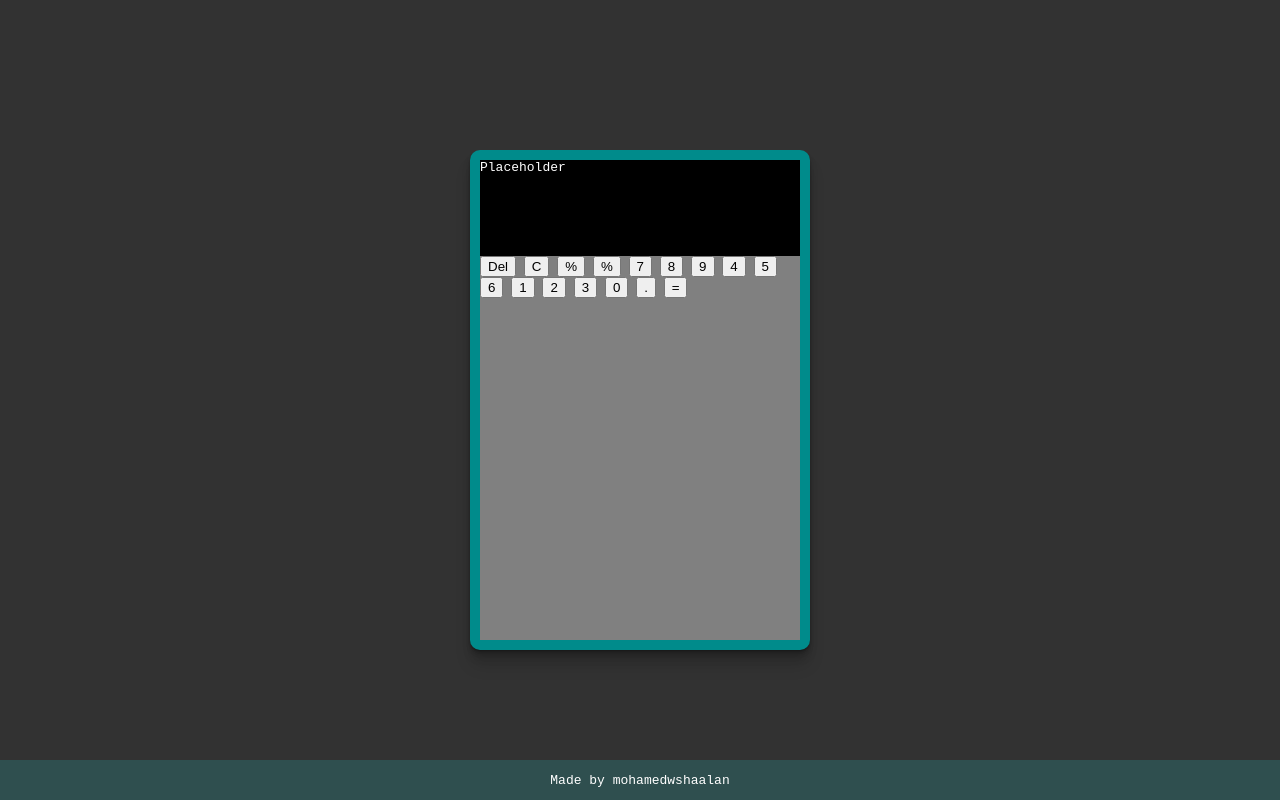
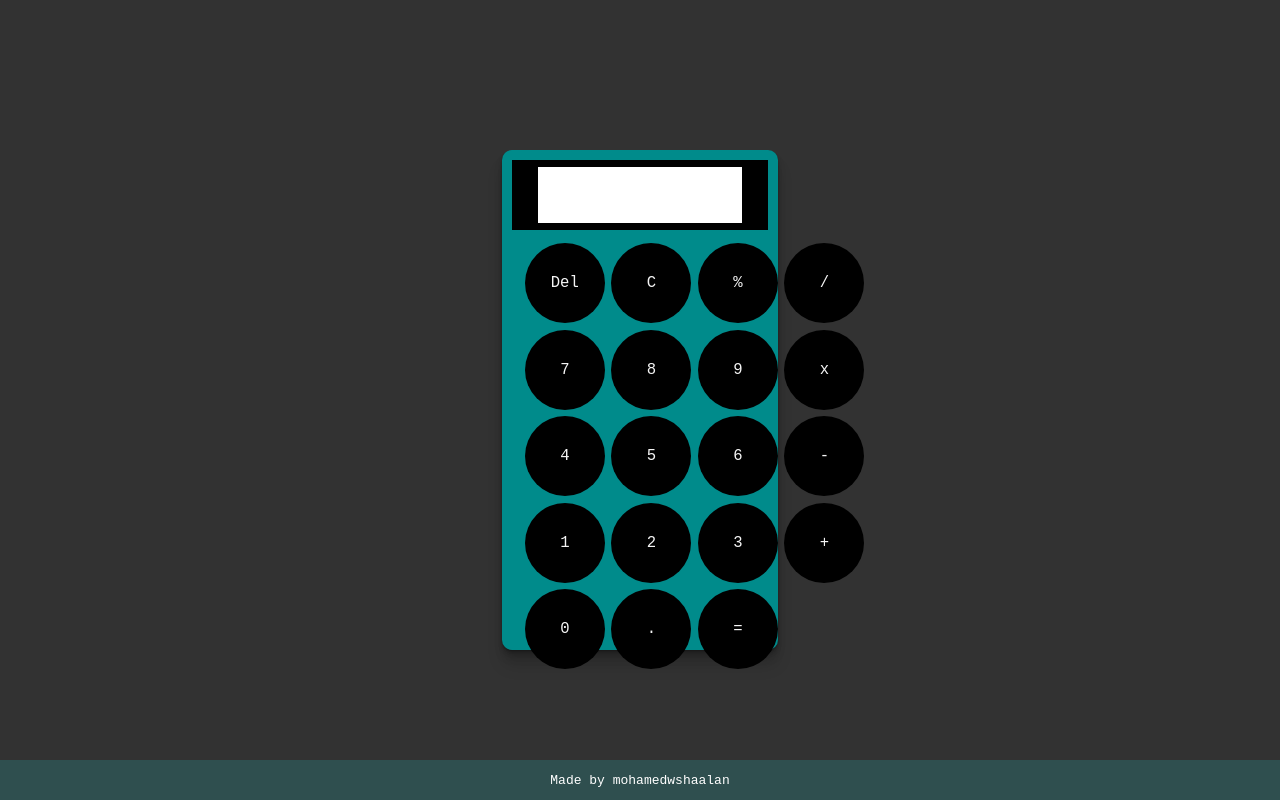
Before and after one commit to mohamedwshaalan/Calculator, a plain HTML site: page index.html in a window 1280 px wide. Drawn offline with Linux system fonts and the light colour scheme.

Commit message:
Stylised buttons

```diff
--- a/index.html
+++ b/index.html
@@ -12,28 +12,31 @@
 
 <body>
   <div class="calculator-div">
-    <div class="display">
-      Placeholder
+    <div class="display-div">
+      <div class="screen">
+
+      </div>
     </div>
     <div class="buttons">
       <button id="delete">Del</button>
       <button id="clear">C</button>
       <button id="modulus">%</button>
-      <button id="divide">%</button>
+      <button id="divide">/</button>
       <button id="seven">7</button>
       <button id="eight">8</button>
       <button id="nine">9</button>
+      <button id="multiply">x</button>
       <button id="four">4</button>
       <button id="five">5</button>
       <button id="six">6</button>
+      <button id="minus">-</button>
       <button id="one">1</button>
       <button id="two">2</button>
       <button id="three">3</button>
+      <button id="plus">+</button>
       <button id="zero">0</button>
       <button id="dot">.</button>
       <button id="equal">=</button>
-
-
     </div>
   </div>
   </div>
--- a/style.css
+++ b/style.css
@@ -1,3 +1,7 @@
+* {
+  font-family: monospace;
+}
+
 body {
   font-family: monospace;
   margin: 0px;
@@ -15,7 +19,7 @@ body {
 .calculator-div {
   color: white;
   background-color: darkcyan;
-  width: 25%;
+  width: 20%;
   height: 60%;
   display: flex;
   flex-direction: column;
@@ -31,16 +35,40 @@ body {
 
 }
 
-.display {
+.display-div {
+  display: flex;
+  justify-content: center;
+  align-items: center;
   background-color: black;
   width: 100%;
   height: 20%;
 }
 
+.screen {
+  background-color: white;
+  width: 80%;
+  height: 80%;
+}
+
+button {
+
+  color: whitesmoke;
+  background-color: black;
+  border: 0px;
+  font-size: larger;
+  border-radius: 100%;
+  width: 80px;
+  height: 80px
+}
+
 .buttons {
-  background: grey;
-  width: 100%;
+  display: grid;
+  grid-template-columns: repeat(4, 1fr);
+  grid-gap: .5rem;
+  width: 90%;
+  padding: 5px;
   height: 80%;
+  padding: 1rem;
 }
 
 .footer {
```
